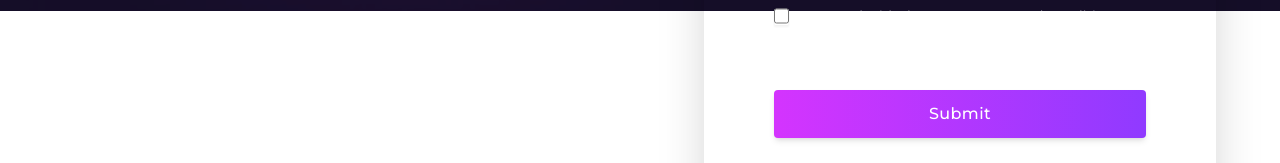
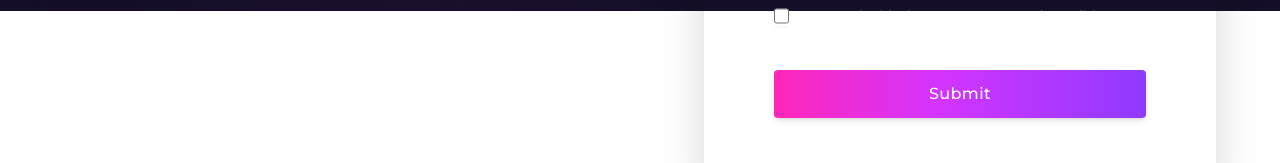
Before and after one commit to OgbuEsther/getLinked, a React (Vite) app: page /auth in a window 1280 px wide. Shown: the part 789-952 px from the top of the page. Built offline with nearby package versions, Linux system fonts and the light colour scheme; no server answers; a web font is replaced by a local one.

Commit message:
auth page 95%

```diff
--- a/src/auth/SIgnIn.tsx
+++ b/src/auth/SIgnIn.tsx
@@ -205,14 +205,15 @@ const SIgnIn = () => {
                   </p>
                   <label className="flex gap-4">
                     <input
+                      style={{ backgroundColor: "transparent" }}
                       onChange={(e: any) => {
                         setPrivacy_poclicy_accepted(e.target.value);
                       }}
                       type="checkbox"
-                      className="h-5 w-5 rounded-md border-gray-200 bg-white shadow-sm"
+                      className="h-5 w-5 rounded-md shadow-sm"
                     />
 
-                    <span className="text-sm text-white mb-[20px]">
+                    <span className="text-sm text-white sm:mb-[20px] lg:mb-0">
                       I agreed with the event terms and conditions and privacy
                       policy
                     </span>
@@ -221,8 +222,12 @@ const SIgnIn = () => {
 
                 <div className="col-span-6 sm:flex sm:items-center sm:gap-4">
                   <button
+                    style={{
+                      background:
+                        "linear-gradient(270deg, #903AFF 0%, #D434FE 56%, #FF26B9 100%, #FE34B9 100%)",
+                    }}
                     onClick={registerTeam}
-                    className="inline-flex items-center p-[20px] justify-center sm:w-auto md:w-[700px] h-12 px-6 font-medium tracking-wide text-white transition duration-200 rounded shadow-md  bg-deep-purple-accent-400 bg-gradient-to-r from-[#D434FE] to-[#903AFF]  hover:bg-deep-purple-accent-700 focus:shadow-outline focus:outline-none"
+                    className="inline-flex items-center p-[20px] justify-center sm:w-auto md:w-[700px] h-12 px-6 font-medium tracking-wide text-white transition duration-200 rounded shadow-md   hover:bg-gradient-to-r from-[#D434FE] to-[#903AFF] focus:shadow-outline focus:outline-none"
                   >
                     Submit
                   </button>
```
